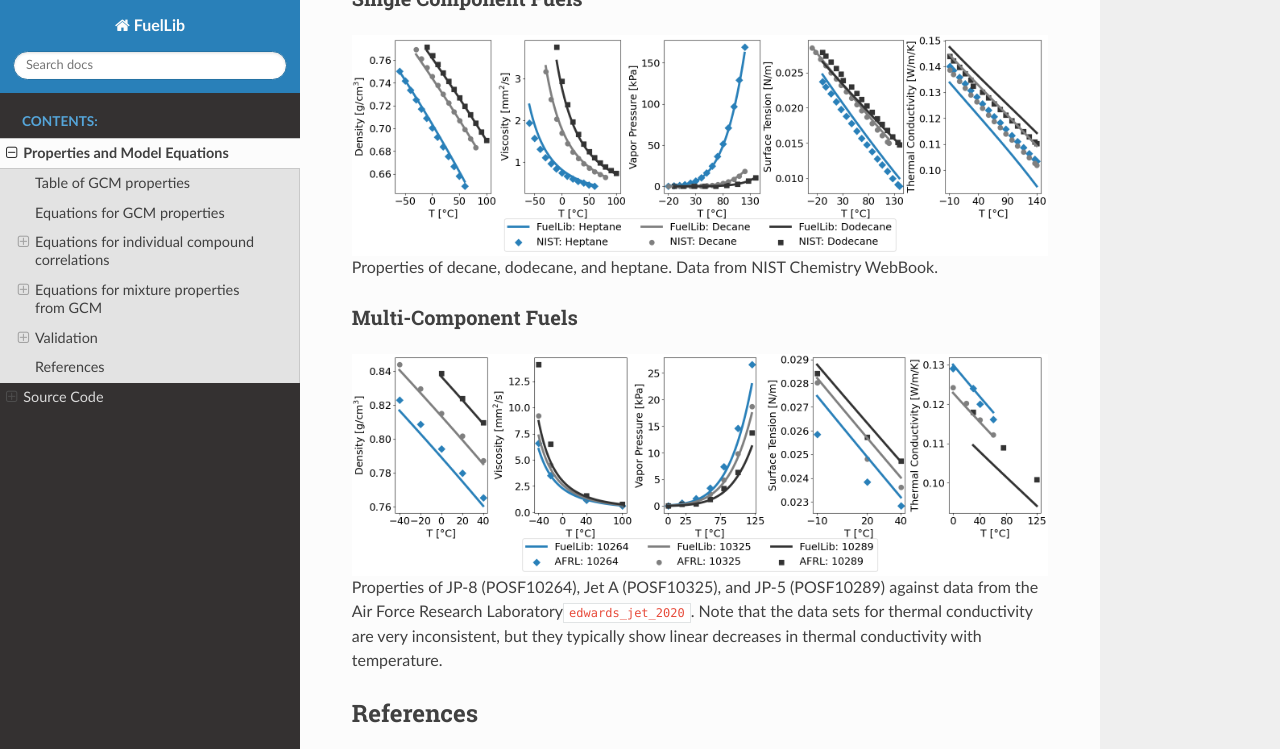
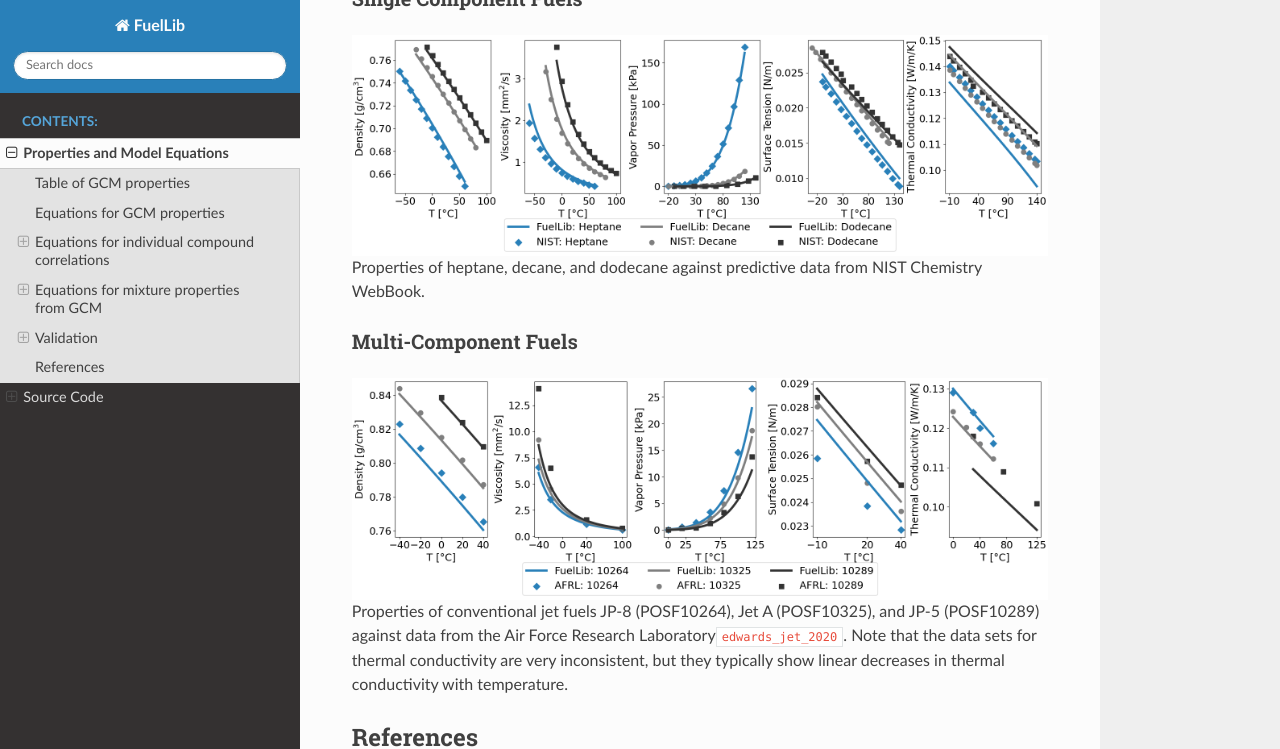
Before and after one commit to dmontgomeryNREL/FuelLib-NREL, a Sphinx documentation site: the page built from docs/groupcontribution.rst, in a window 1280 px wide and 900 px high, scrolled down 10688 px, cut to the strip 0-749 px from the top of the window. Built offline with Sphinx 7.4.7 and the Read the Docs theme 3.1.0, drawn with Linux system fonts in a browser that asks for light colours; cross-references to code outside the pages are shown as plain code; some of the changed text lies outside the part shown.

Commit message:
Update docs (#12)

```diff
--- a/docs/groupcontribution.rst
+++ b/docs/groupcontribution.rst
@@ -493,7 +493,7 @@ Single Component Fuels
    :width: 600pt
    :align: center
 
-Properties of decane, dodecane, and heptane.  Data from NIST Chemistry WebBook.
+Properties of heptane, decane, and dodecane against predictive data from NIST Chemistry WebBook.
 
 Multi-Component Fuels
 ^^^^^^^^^^^^^^^^^^^^^
@@ -502,7 +502,7 @@ Multi-Component Fuels
    :width: 600pt
    :align: center
 
-Properties of JP-8 (POSF10264), Jet A (POSF10325), and JP-5 (POSF10289) against data
+Properties of conventional jet fuels JP-8 (POSF10264), Jet A (POSF10325), and JP-5 (POSF10289) against data
 from the Air Force Research Laboratory\ :footcite:p:`edwards_jet_2020`. Note that
 the data sets for thermal conductivity are very inconsistent, but they typically show
 linear decreases in thermal conductivity with temperature.
```
Also changed, not shown: other parts of docs/groupcontribution.rst (+1 -1 lines).
